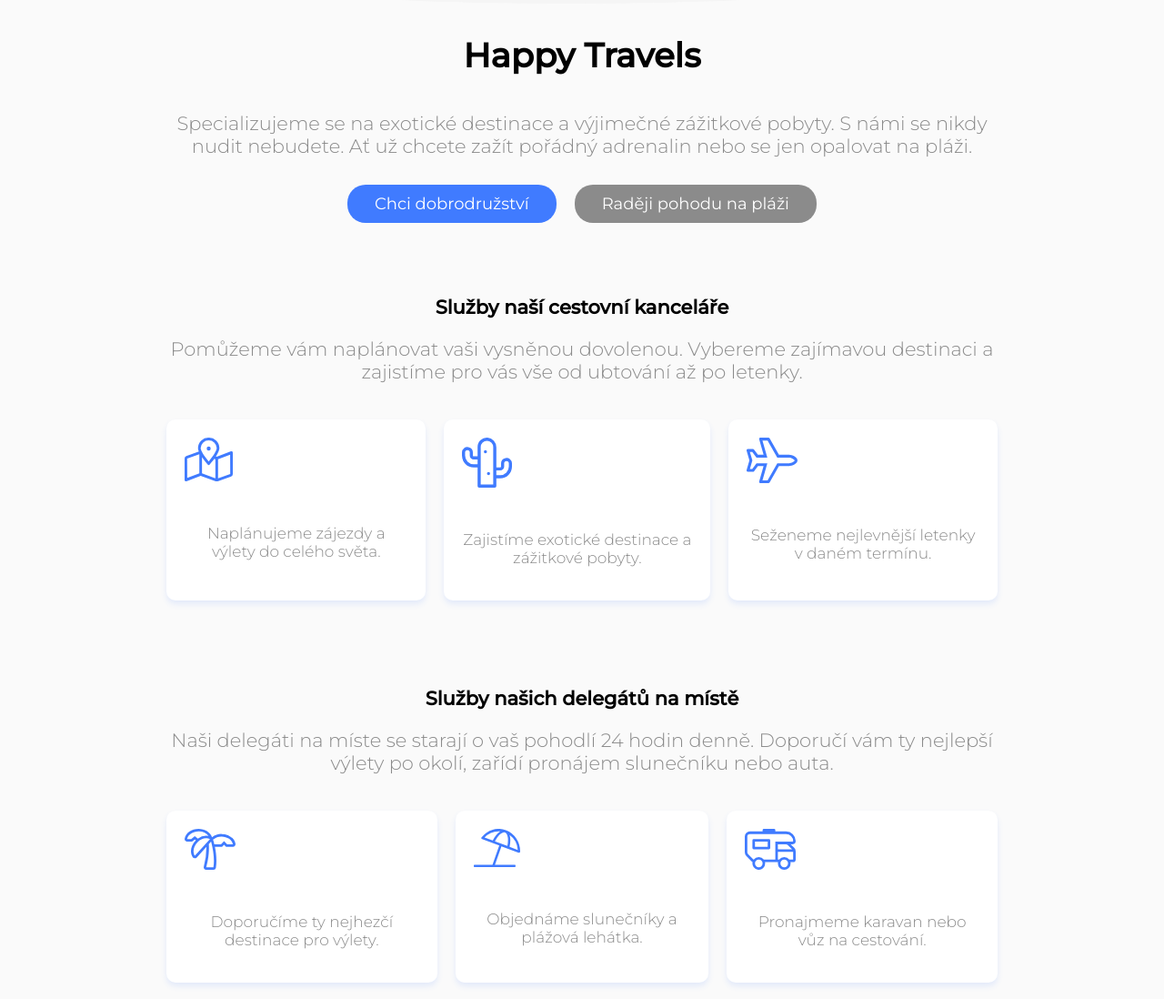
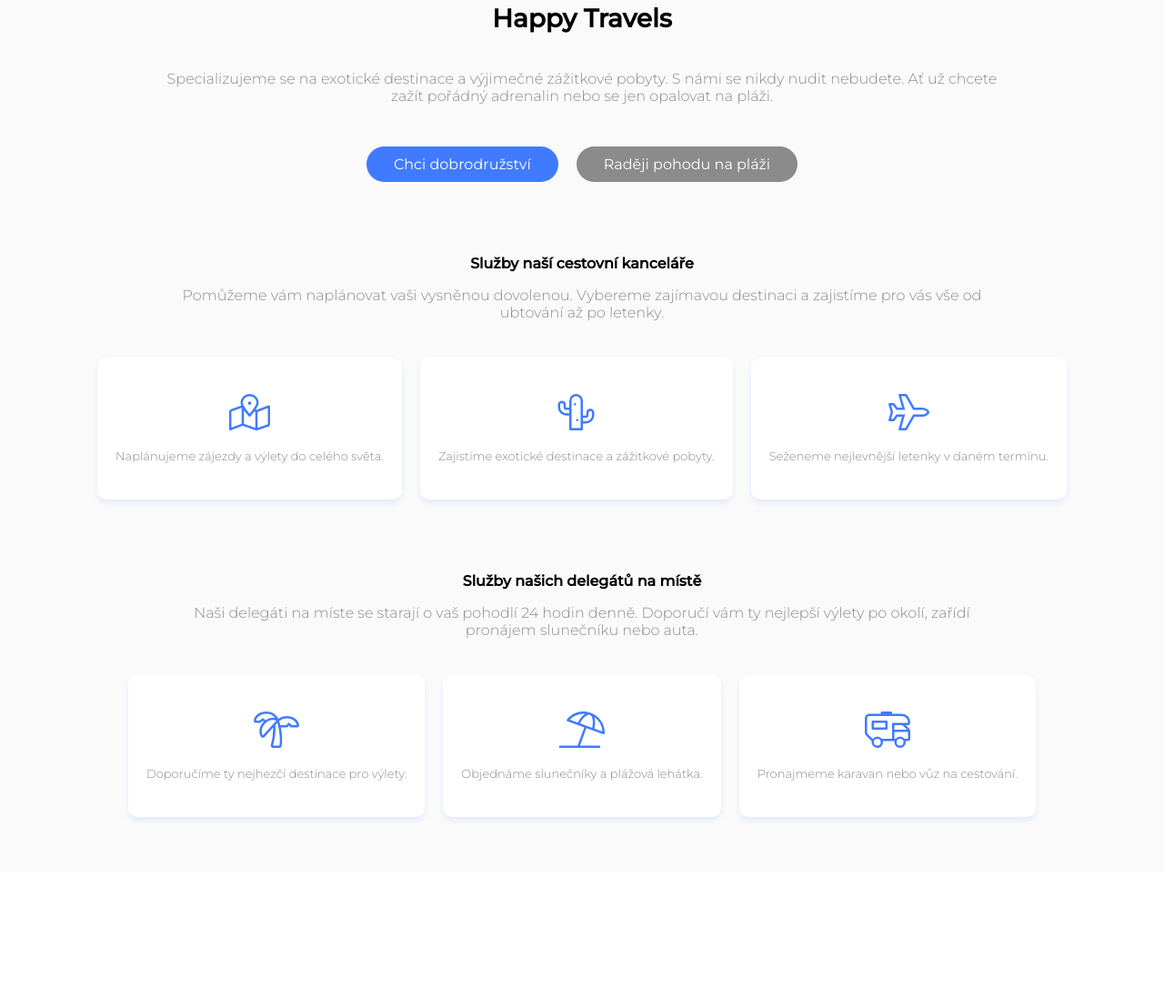
Before and after one commit to janasturmova/domaci_ukol_7, a plain HTML site: page index.html in a window 1280 px wide. Shown: the part 667-1765 px from the top of the page at 91% size. After the commit the page ends 1625 px from the top, so only its background shows below. Drawn offline with Linux system fonts and the light colour scheme.

Commit message:
tabletova verze 2

```diff
--- a/style.css
+++ b/style.css
@@ -17,14 +17,14 @@ body {
 
 .text,
 h2 {
-    font-size: 21px;
+    font-size: 16px;
     text-align: center;
 }
 
 h1 {
     color: #000000;
     font-weight: 600;
-    font-size: 37px;
+    font-size: 28px;
     text-align: center;
     margin: 40px 0;
 }
@@ -51,16 +51,12 @@ h2 {
     margin-bottom: 0;
 }
 
-.travels .text p{
-    margin-bottom: 0;
-}
-
 .tlacitko a {
     padding: 10px 30px;
     color: white;
     text-decoration: none;
     border-radius: 20px;
-    font-size: 18px;
+    font-size: 16px;
     font-weight: 400;
 }
 
@@ -82,7 +78,7 @@ h2 {
 }
 
 .ikona p {
-    font-size: 17px;
+    font-size: 13px;
 }
 
 .ikona {
@@ -101,13 +97,14 @@ h2 {
 
 @media screen and (min-width: 640px) {
     .kontejner {
-        padding: 60px 14.3%;
+        /*padding: 60px 14.3%;*/
+        padding: 60px 2.6%;
     }
 
     .hero{
-        margin: 0 9.7%;
+        margin: 0 21.4%;
+    }
 
-    }
     .hero img{
         width: 100%;
     }
@@ -127,24 +124,41 @@ h2 {
     }
 
     .sluzby .text {
-        margin: 80px 0 40px 0;
+        margin: 80px 11.7% 40px 11.7%;
+    }
+
+    .travels .text {
+        margin: 0 11.7%;
     }
 
     .nadikona {
         display: flex;
-        gap: 20px
+        justify-content: center;
+        gap: 20px;
     }
 
     .ikona {
         display: flex;
         flex-direction: column;
         text-align: center;
-
+        margin: 0;
+        align-items: center;
+        gap: 20px;
+        padding: 40px 20px;
     }
 
-    .ikona img {
-        width: 21.7%;
+    .kancelar .ikona img {
+        width: 45px;
+        height: 40px;
+        margin: ;
     }
 
+    .pruvodce .ikona img {
+        width: 50px;
+        height: 40px;
+    }
 
+    .sluzby .ikona p {
+        margin: 0;
+    }
 }
```
